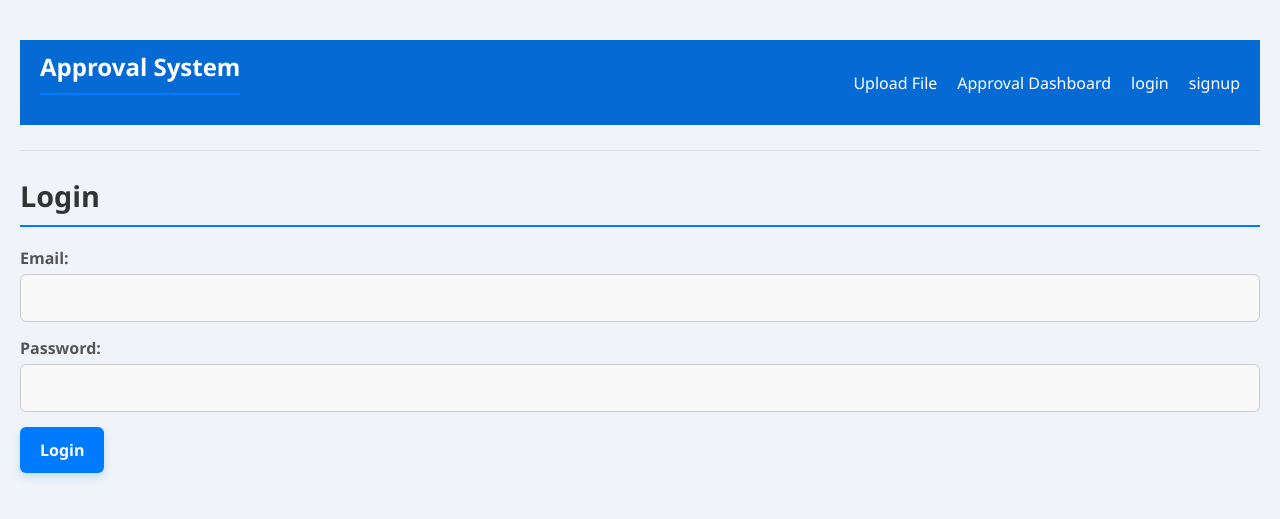
After one commit to Kshn12017/WebApp, a Django app: page /login/ in a window 1280 px wide. The commit adds this page. Shown: the top 519 px of the page. Run offline with Django 5.2, Linux system fonts and the light colour scheme.

Commit message:
Add Users

```diff
--- a/approval_app/approval/admin.py
+++ b/approval_app/approval/admin.py
@@ -2,6 +2,9 @@ from django.contrib import admin
 from .models import *
 
 # Register your models here.
+
+admin.site.register(Account)
+
 admin.site.register(Process)
 admin.site.register(ProcessCode)
 admin.site.register(UploadedFile)
--- a/approval_app/approval/forms.py
+++ b/approval_app/approval/forms.py
@@ -1,5 +1,12 @@
 from django import forms
 from .models import *
+from django.contrib.auth.forms import AuthenticationForm
+from django.contrib.auth import get_user_model
+from django.core.exceptions import ValidationError
+
+# write your logic below
+
+User = get_user_model()
 
 class ProcessSelectionForm(forms.Form):
     process = forms.ModelChoiceField(
@@ -12,6 +19,15 @@ class ProcessSelectionForm(forms.Form):
         empty_label="Choose a Process Code",
         widget=forms.Select(attrs={'class': 'form-control'})
     )
+
+    def __init__(self, *args, **kwargs):
+        super().__init__(*args, **kwargs)
+        if 'process' in self.data:
+            try:
+                process_id = int(self.data.get('process'))
+                self.fields['process_code'].queryset = ProcessCode.objects.filter(process_id=process_id)
+            except (ValueError, TypeError):
+                pass
 
 
 class FileUploadForm(forms.ModelForm):
@@ -49,6 +65,7 @@ class ProcessCodeForm(forms.ModelForm):
                 }),
         }
 
+
 class ApproverForm(forms.ModelForm):
     class Meta:
         model = Approver
@@ -61,6 +78,7 @@ class ApproverForm(forms.ModelForm):
                 }),
         }
         labels = {'name': 'Approver Name'}
+
 
 class ApprovalLevelForm(forms.ModelForm):
     class Meta:
@@ -92,3 +110,34 @@ class ApprovalLevelForm(forms.ModelForm):
             'level_number': 'Approval Level',
             'approver': 'Approver',
         }
+
+
+class UserLoginForm(AuthenticationForm):
+    username = forms.EmailField(label="Email", max_length=100)
+    password = forms.CharField(widget=forms.PasswordInput)
+
+    class Meta:
+        fields = ['username', 'password']
+
+
+class UserSignupForm(forms.ModelForm):
+    password = forms.CharField(widget=forms.PasswordInput)
+    confirm_password = forms.CharField(widget=forms.PasswordInput, label="Confirm Password")
+
+    class Meta:
+        model = User
+        fields = ['first_name', 'last_name', 'email', 'password']
+
+    def clean_email(self):
+        email = self.cleaned_data.get('email')
+        if User.objects.filter(email=email).exists():
+            raise ValidationError("This email is already registered.")
+        return email
+
+    def clean(self):
+        cleaned_data = super().clean()
+        password = cleaned_data.get("password")
+        confirm_password = cleaned_data.get("confirm_password")
+
+        if password != confirm_password:
+            raise ValidationError("Passwords do not match.")
--- a/approval_app/approval/static/style.css
+++ b/approval_app/approval/static/style.css
@@ -106,6 +106,8 @@ label {
 input[type="text"],
 input[type="file"],
 input[type="number"],
+input[type="email"],
+input[type="password"],
 select,
 textarea {
     width: 100%;
--- a/approval_app/approval/templates/base.html
+++ b/approval_app/approval/templates/base.html
@@ -12,9 +12,17 @@
             <h2 class="brand">Approval System</h2>
             <ul class="nav-links">
                 <li><a href="{% url 'process_selection' %}">Upload File</a></li>
+                {% if user.is_admin %}
                 <li><a href="{% url 'manage_processes' %}">Manage Processes</a></li>
                 <li><a href="{% url 'add_approver' %}">Add Approver</a></li>
+                {% endif %}
                 <li><a href="">Approval Dashboard</a></li>
+                {% if user.is_authenticated %}
+                <li><a href="{% url 'logout' %}">logout</a></li>
+                {% else %}
+                <li><a href="{% url 'login' %}">login</a></li>
+                <li><a href="{% url 'signup' %}">signup</a></li>
+                {% endif %}
             </ul>
         </div>
     </nav>
--- /dev/null
+++ b/approval_app/approval/templates/login.html
@@ -0,0 +1,12 @@
+{% extends "base.html" %}
+
+{% block title %}Login{% endblock %}
+
+{% block content %}
+<h2>Login</h2>
+<form method="post" novalidate>
+    {% csrf_token %}
+    {{ form.as_p }}
+    <button type="submit">Login</button>
+</form>
+{% endblock %}
--- a/approval_app/approval/templates/process_selection.html
+++ b/approval_app/approval/templates/process_selection.html
@@ -17,7 +17,7 @@
         var processId = $(this).val();
 
         $.ajax({
-          url: "{% url 'load_process_codes' %}",  // Ensure this URL is correctly set in urls.py
+          url: "{% url 'load_process_codes' %}",
           data: {
             'process_id': processId
           },
--- a/approval_app/approval/urls.py
+++ b/approval_app/approval/urls.py
@@ -3,8 +3,11 @@ from . import views
 
 urlpatterns = [
     path('', views.process_selection, name='process_selection'),
+    path('login/', views.user_login, name='login'),
+     path('signup/', views.signup, name='signup'),
     path('load-process-codes/', views.load_process_codes, name='load_process_codes'),
     path('manage-processes/', views.manage_processes, name='manage_processes'),
     path('add-approver/', views.add_approver, name='add_approver'),
+    path('logout/', views.user_logout, name='logout'),
 
 ]
--- a/approval_app/approval/views.py
+++ b/approval_app/approval/views.py
@@ -1,6 +1,6 @@
 from django.http import JsonResponse
 from django.shortcuts import render
-
+from django.contrib.auth import authenticate, login, logout
 # Create your views here.
 from django.shortcuts import render, redirect
 from django.template.loader import render_to_string
@@ -24,10 +24,13 @@ def process_selection(request):
 
         # Validate Excel File
         try:
-            validate_excel_file(uploaded_file.file.path)
-            msg = "File uploaded and validated successfully."
-            messages.success(request, mark_safe(msg))
-            return redirect('process_selection')
+            if not uploaded_file.file.path.lower().endswith(('.xls', '.xlsx')):
+                raise ValidationError("Upload file must be an Excel file.")
+            else:
+                validate_excel_file(uploaded_file.file.path)
+                msg = "File uploaded and validated successfully."
+                messages.success(request, mark_safe(msg))
+                return redirect('process_selection')
         except ValidationError as e:
             messages.error(request, mark_safe(e.message))
             uploaded_file.delete()
@@ -47,9 +50,13 @@ def load_process_codes(request):
     process_codes = ProcessCode.objects.filter(process_id=process_id).values_list('id', 'code_name')
     return JsonResponse({'options': list(process_codes)})
 
+
 def validate_excel_file(file_path):
-    # Load the Excel file
-    df = pd.read_excel(file_path)
+    # Attempt to read the file with pandas
+    try:
+        df = pd.read_excel(file_path)
+    except Exception as e:
+        raise ValidationError(f"Error reading Excel file: {str(e)}")
 
     # Check required columns
     required_columns = ['First Name', 'Last Name', 'Email', 'Roll Number']
@@ -72,6 +79,7 @@ def validate_excel_file(file_path):
     email_validator = EmailValidator()
     for email in df['Email'].dropna():
         email_validator(email)
+
 
 def manage_processes(request):
     if request.method == 'POST':
@@ -132,6 +140,7 @@ def manage_processes(request):
         'level_form': level_form
     })
 
+
 def add_approver(request):
     if request.method == 'POST':
         approver_form = ApproverForm(request.POST)
@@ -143,3 +152,69 @@ def add_approver(request):
         approver_form = ApproverForm()
 
     return render(request, 'add_approver.html', {'approver_form': approver_form})
+
+
+def user_login(request):
+    if request.method == 'POST':
+        form = UserLoginForm(request, data=request.POST)
+        if form.is_valid():
+            email = form.cleaned_data.get('username')
+            password = form.cleaned_data.get('password')
+            user = authenticate(request, email=email, password=password)
+
+            if user is not None:
+                login(request, user)
+                messages.success(request, f"Welcome, {user.first_name}!")
+                return redirect('process_selection')
+            else:
+                messages.error(request, "Invalid email or password.")
+        else:
+            messages.error(request, "Error in form submission. Please try again.")
+    else:
+        form = UserLoginForm()
+
+    return render(request, 'login.html', {'form': form})
+
+def signup(request):
+    if request.method == "POST":
+        form = UserSignupForm(request.POST)
+        if form.is_valid():
+            # Get the cleaned data
+            first_name = form.cleaned_data['first_name']
+            last_name = form.cleaned_data['last_name']
+            email = form.cleaned_data['email']
+            password = form.cleaned_data['password']
+
+            # Create the user instance
+            user = User(first_name=first_name, last_name=last_name, email=email)
+
+            # Set the password using set_password to hash it
+            user.set_password(password)
+
+            # Optionally set other fields
+            user.is_active = True
+            user.is_user = True
+
+            # Save the user instance to the database
+            user.save()
+
+            # Log the user in automatically after successful registration
+            login(request, user)
+
+            # Redirect to a success page (e.g., dashboard)
+            messages.success(request, "Account created successfully!")
+            messages.success(request, "You are now logged in.")
+            return redirect('login')
+
+        else:
+            # If the form is invalid, render the form with errors
+            messages.error(request, "There was an error with your form. Please check the errors below.")
+
+    else:
+        form = UserSignupForm()
+
+    return render(request, 'signup.html', {'form': form})
+
+def user_logout(request):
+    logout(request)
+    return redirect('login')
--- a/approval_app/approval_app/settings.py
+++ b/approval_app/approval_app/settings.py
@@ -122,3 +122,5 @@ STATIC_URL = 'static/'
 # https://docs.djangoproject.com/en/5.1/ref/settings/#default-auto-field
 
 DEFAULT_AUTO_FIELD = 'django.db.models.BigAutoField'
+
+AUTH_USER_MODEL = 'approval.Account'
```
Also changed, not shown: approval_app/approval/models.py (+105 -1 lines), approval_app/approval/templates/signup.html (added, +12 -0 lines), approval_app/approval/migrations/0001_initial.py, approval_app/approval/migrations/0002_alter_approvallevel_approver.py, approval_app/approval/migrations/0002_approvallevel.py (deleted), approval_app/approval/migrations/0003_approver.py (deleted), approval_app/db.sqlite3, 2 other files.
